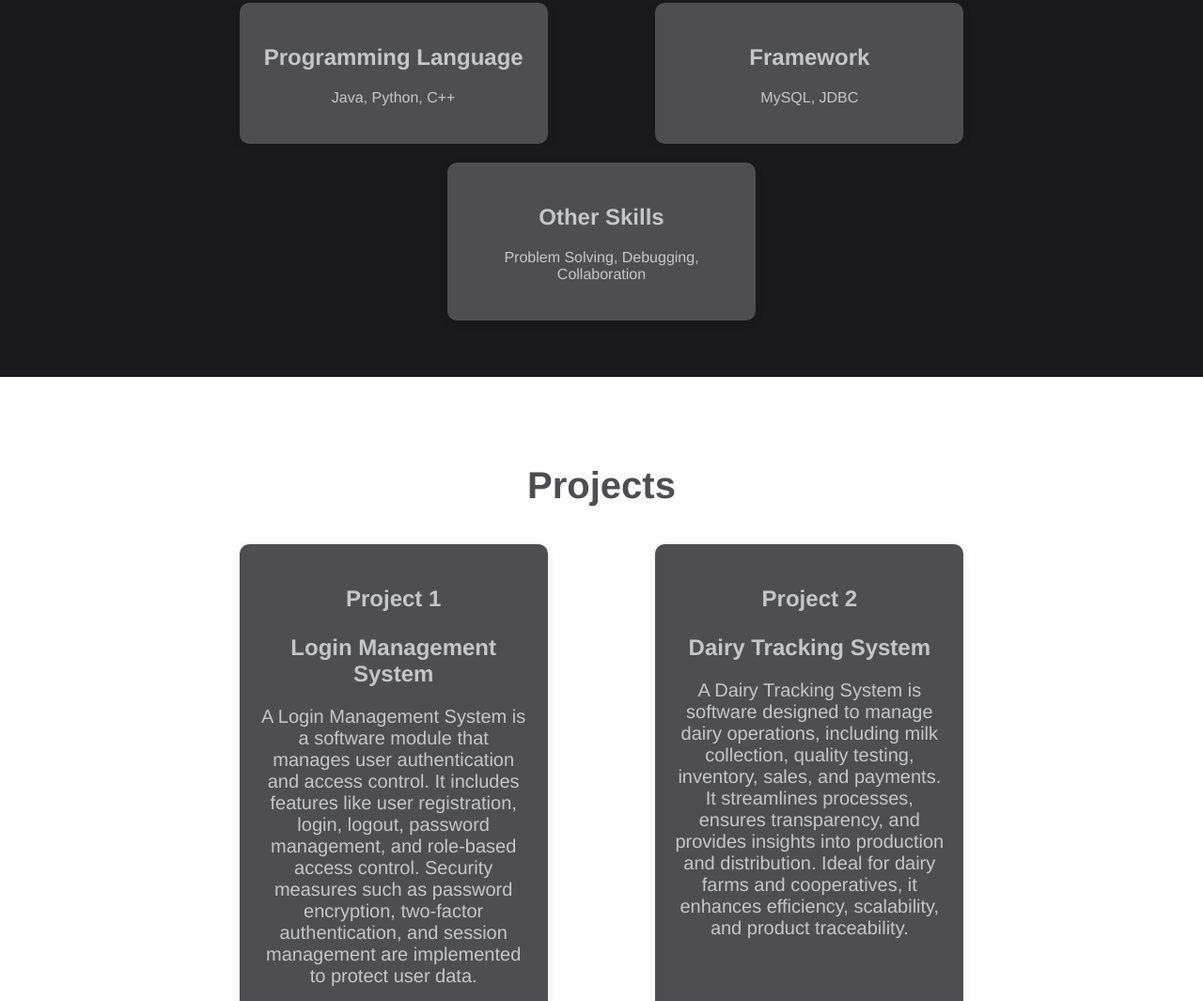
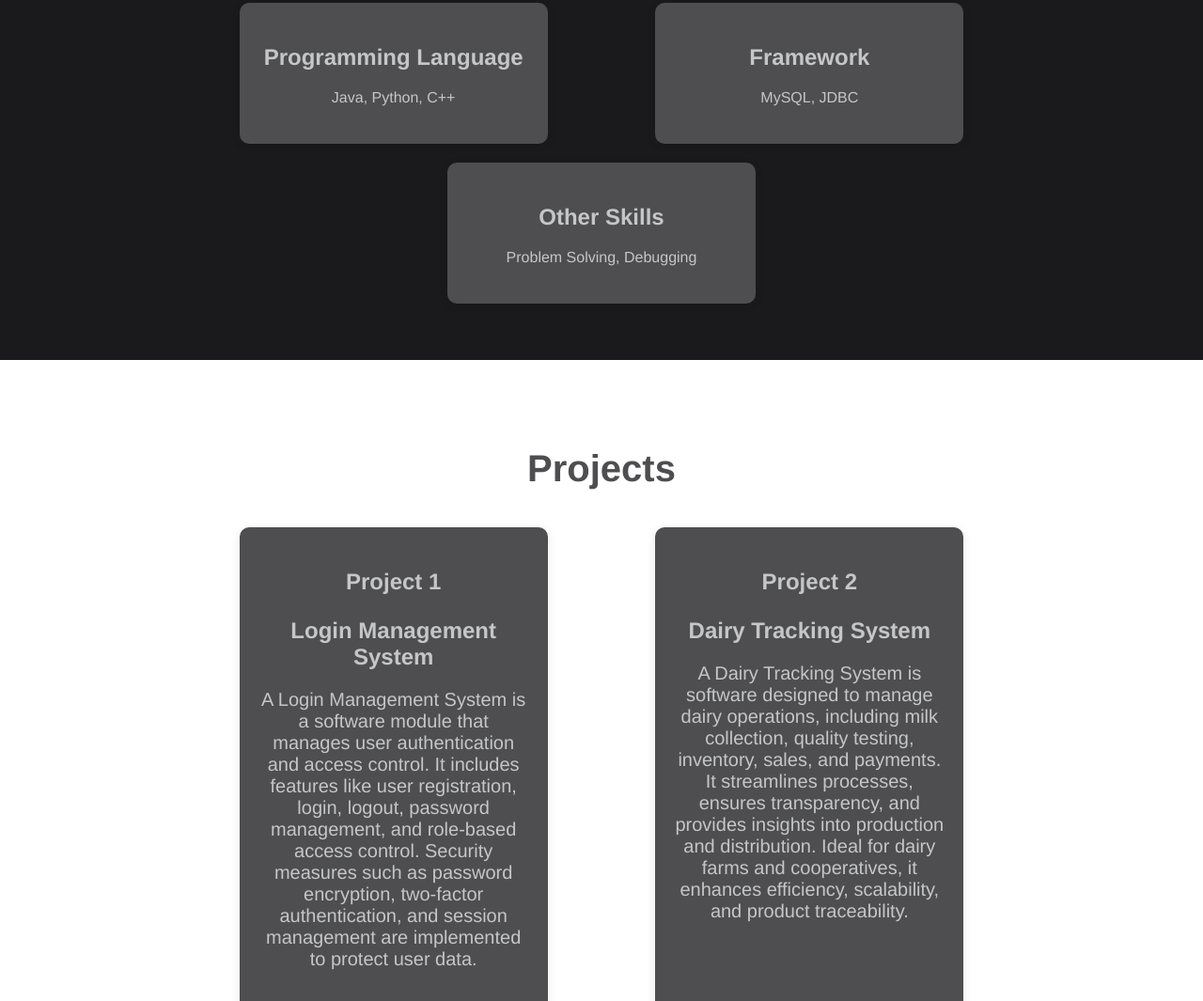
Before and after one commit to Guruvel13/Portfolio, a plain HTML site: page index.html in a window 1280 px wide. Shown: the part 1277-2342 px from the top of the page at 94% size. Drawn offline with nearby package versions, Linux system fonts and the light colour scheme.

Commit message:
first commit

```diff
--- a/index.html
+++ b/index.html
@@ -71,7 +71,7 @@
                 </div>
                 <div class="skill">
                     <h3>Other Skills</h3>
-                    <p>Problem Solving, Debugging, Collaboration</p>
+                    <p>Problem Solving, Debugging</p>
                 </div>
             </div>
         </div>
```
Also changed, not shown: java1.js (deleted).
